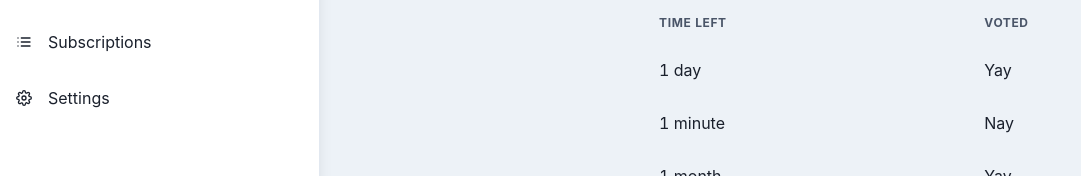
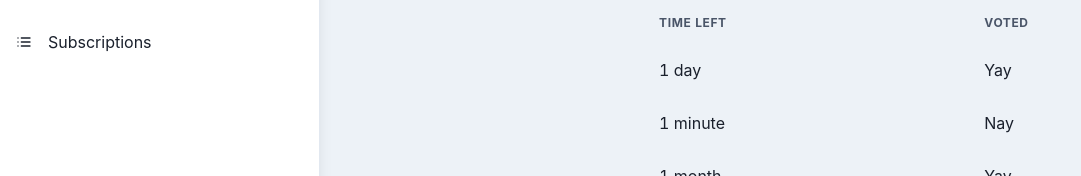
Before and after one commit to senate-xyz/senate, a Next.js app in the folder web-nextapp/: page / in a window 1280 px wide. Shown: the part 122-298 px from the top of the page, without its empty margins (0-1081 px from the left). Built offline with nearby package versions, Linux system fonts and the light colour scheme.

Commit message:
Update NavBar.tsx

```diff
--- a/web-nextapp/components/navbar/NavBar.tsx
+++ b/web-nextapp/components/navbar/NavBar.tsx
@@ -21,7 +21,7 @@ const LinkItems: Array<LinkItemSPAProps> = [
     id: Pages.Subscriptions,
     icon: FiList,
   },
-  { name: "Settings", id: Pages.Settings, icon: FiSettings },
+  // { name: "Settings", id: Pages.Settings, icon: FiSettings },
 ];
 
 export default function NavBar(props: { page: Pages; setPage: any }) {
```
